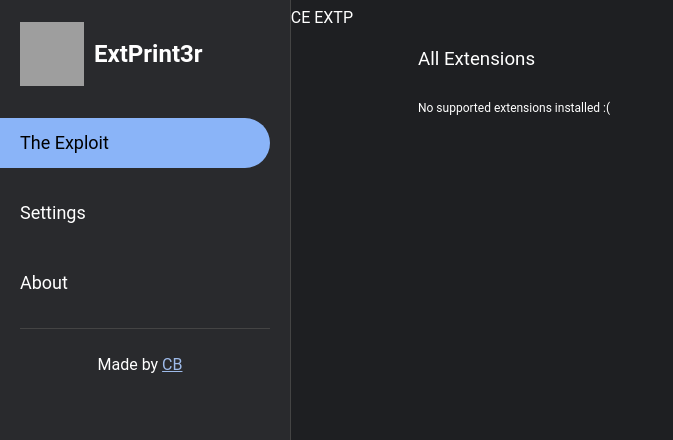
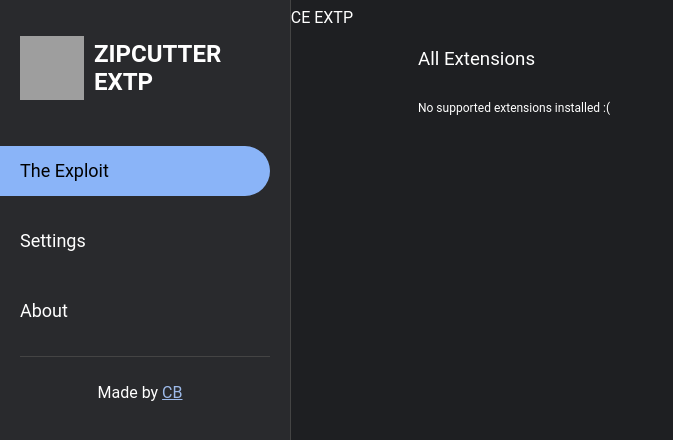
Before and after one commit to cbthedbchromebook/extpdata, a plain HTML site: page index.html in a window 1280 px wide. Shown: the top 440 px of the page, without its empty margins (0-673 px from the left). Drawn offline with Linux system fonts and the light colour scheme; no server answers; grey boxes are pictures that could not be loaded; a web font is replaced by a local one.

Commit message:
Update index.html

```diff
--- a/index.html
+++ b/index.html
@@ -314,7 +314,7 @@ SOURCE EXTP
     <div class="side-panel">
     	<div style="display: flex; align-items: center;">
             <img src="https://raw.githubusercontent.com/Blobby-Boi/ExtPrint3r/refs/heads/main/icon.png" width="50px" height="50px" style="margin-right: 10px;">
-            <h2>ExtPrint3r</h2>
+            <h2>ZIPCUTTER EXTP</h2>
     	</div>
         <div class="option" data-name="printer-tab">The Exploit</div>
         <div class="option" data-name="settings-tab">Settings</div>
```
